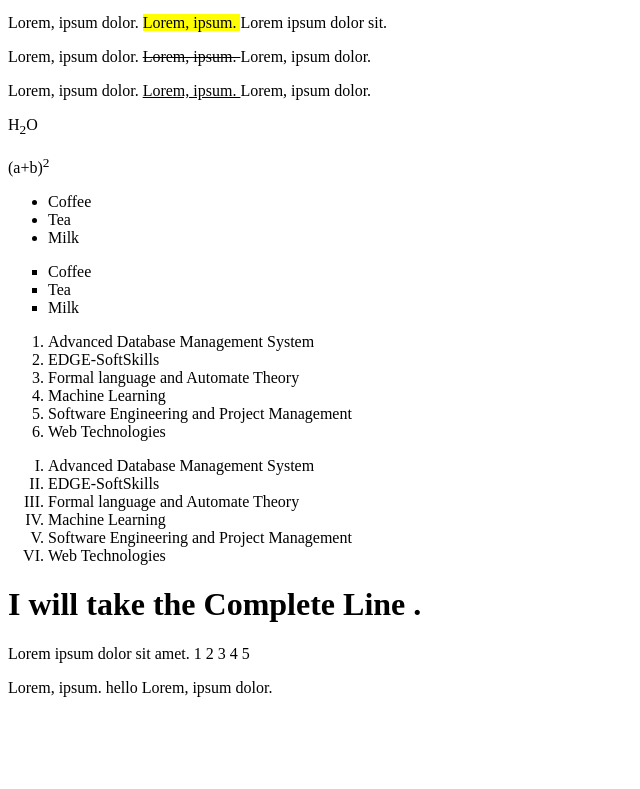
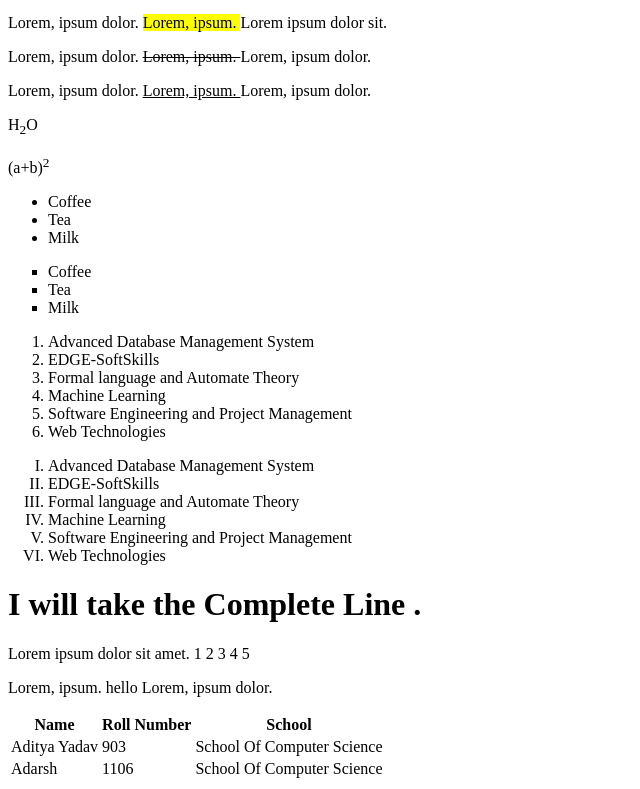
Before and after one commit to adityayadv03/Learning_Web_Development, a plain HTML site: page HTML_Basics/index.html in a window 1280 px wide. Shown: the part 1332-2121 px from the top of the page, without its empty margins (0-640 px from the left). Before the commit the page ends 2045 px from the top, so only its background shows below. Drawn offline with Linux system fonts and the light colour scheme.

Commit message:
Learn table in html

```diff
--- a/HTML_Basics/index.html
+++ b/HTML_Basics/index.html
@@ -91,5 +91,23 @@
     <!--Inline Element - Are the Element Taking only the required space as it need-->
     <span>Lorem ipsum dolor sit amet. 1 2 3 4 5 </span>
     <p>Lorem, ipsum. <span>hello</span> Lorem, ipsum dolor.</p>
+    <!--Creating a Table in HTML-->
+    <table> <!--All The Table Content is enclosed in the table tag-->
+        <tr> <!--Every time to create a new row we need the tr tag-->
+            <th>Name</th> <!--The Table head in written in th tag-->
+            <th>Roll Number</th>
+            <th>School</th>
+        </tr>
+        <tr>
+            <td>Aditya Yadav</td> <!--All the Data is Added with the help of td tag-->
+            <td>903</td>
+            <td>School Of Computer Science</td>
+        </tr>
+        <tr>
+            <td>Adarsh</td>
+            <td>1106</td>
+            <td>School Of Computer Science</td>
+        </tr>
+    </table>
 </body>
 </html>
```
